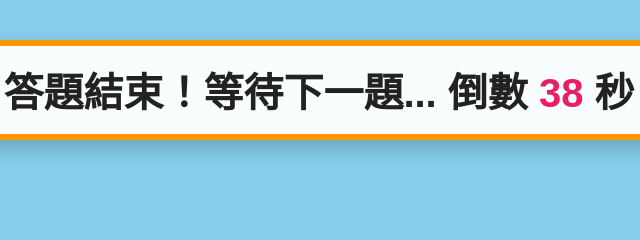
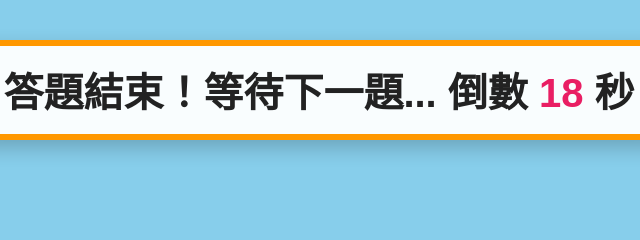
Before and after one commit to ccw021/running, a plain HTML site: page index.html in a window 1280 px wide. Shown: the top 240 px of the page, 321-961 px from the left. Drawn offline with Linux system fonts and the light colour scheme.

Commit message:
Update index.html

```diff
--- a/index.html
+++ b/index.html
@@ -437,8 +437,8 @@
                     finalScoreEl.innerText = score;
                 }, 800);
             } else {
-                // 依據需求：每道問題之間等待約 40 秒
-                let timeLeft = 40;
+                // 依據需求：每道問題之間等待約 20 秒
+                let timeLeft = 20;
                 questionBox.innerHTML = `答題結束！等待下一題... 倒數 <span class="highlight">${timeLeft}</span> 秒`;
 
                 waitTimer = setInterval(() => {
```
